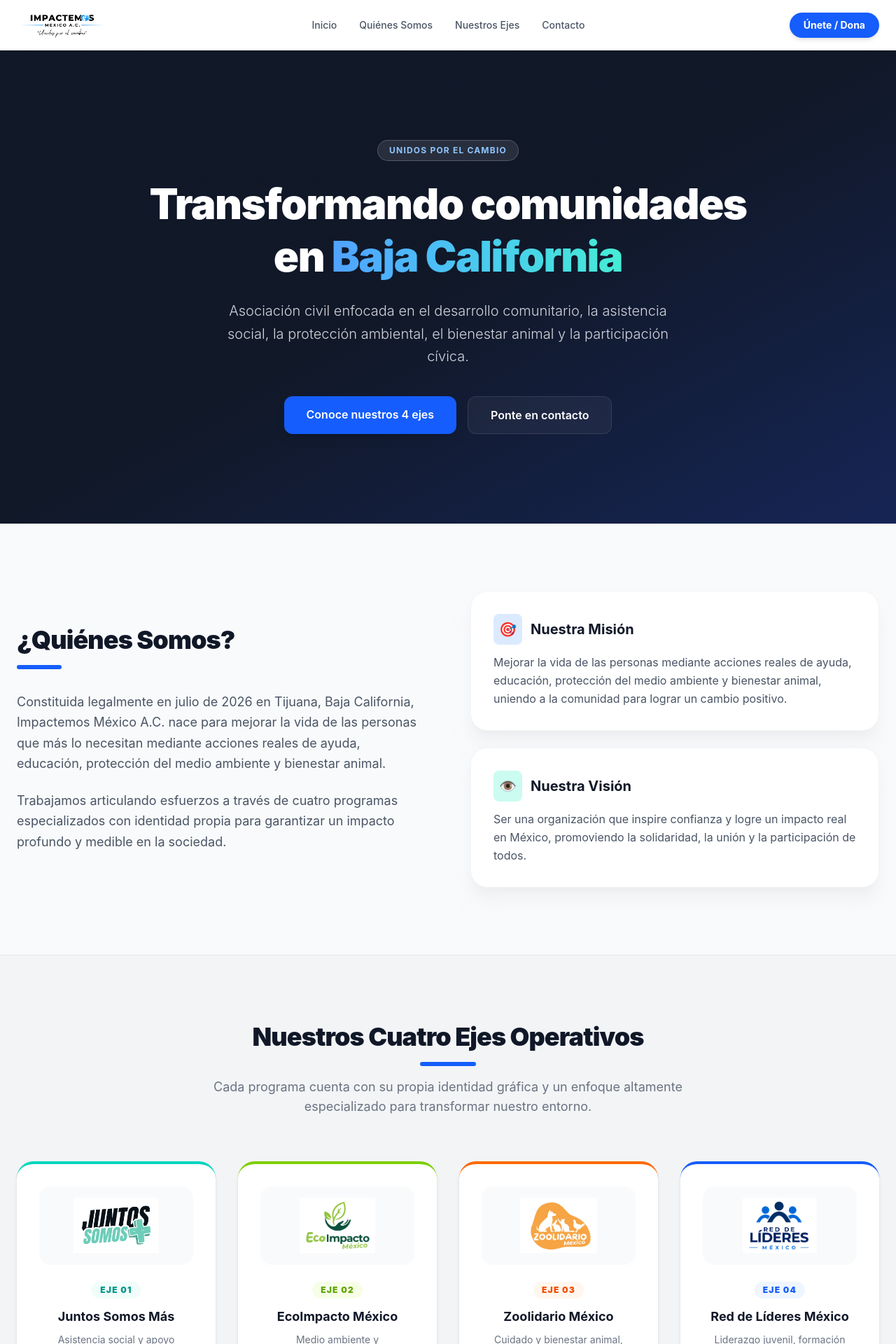
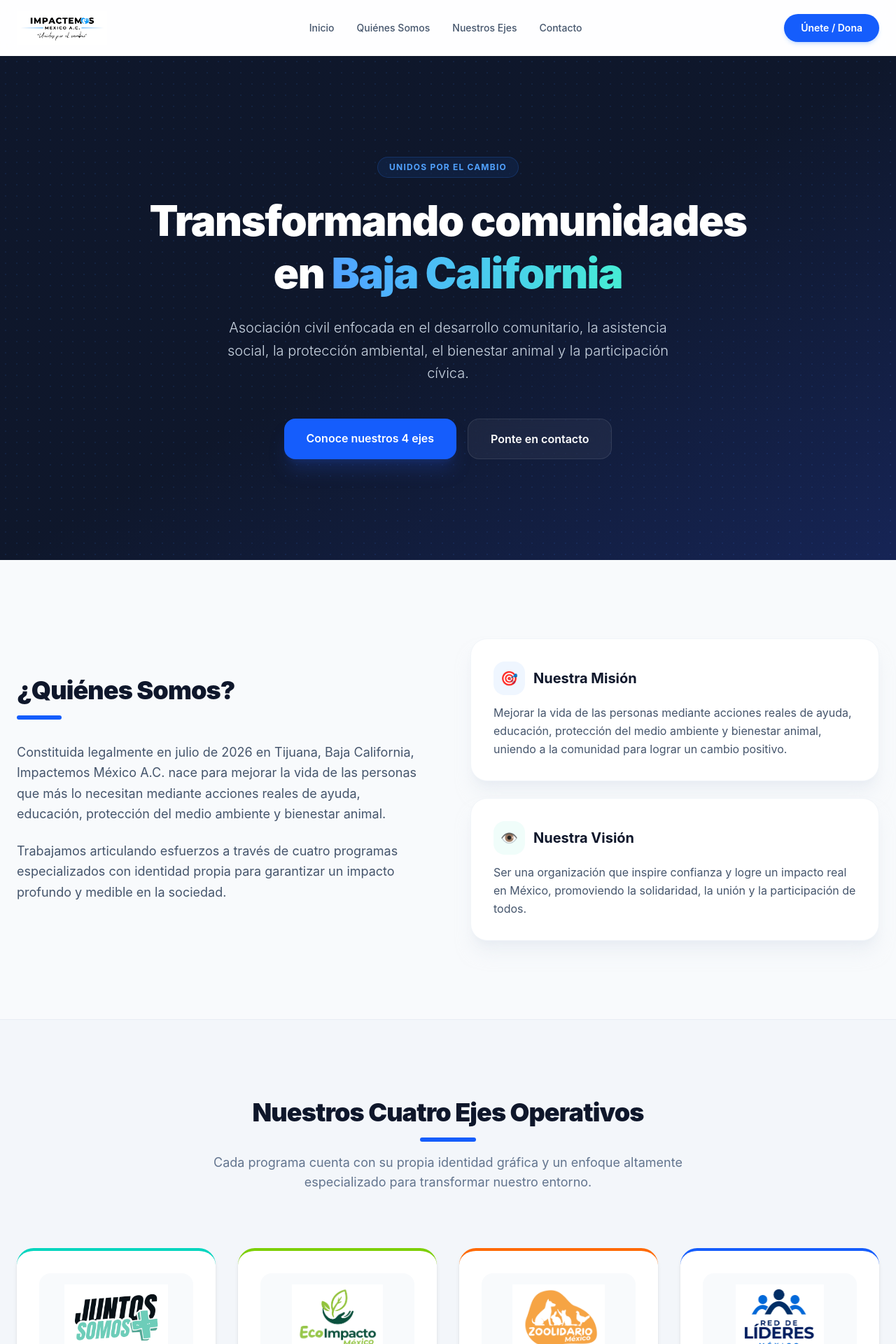
Before and after one commit to ortegayeshua-gh/impactemos-web, a React (Vite) app: page / in a window 1280 px wide. Shown: the top 1920 px of the page at 70% size. Built offline with nearby package versions, Linux system fonts and the light colour scheme.

Commit message:
Actualiza diseño visual premium con transiciones suaves

```diff
--- a/src/App.jsx
+++ b/src/App.jsx
@@ -7,81 +7,81 @@ import logoEje4 from './assets/logo-eje4.png';
 
 export default function App() {
   return (
-    <div className="min-h-screen bg-gray-50 text-gray-800 font-sans scroll-smooth">
+    <div className="min-h-screen bg-slate-50 text-slate-800 font-sans selection:bg-blue-500 selection:text-white scroll-smooth">
 
-      {/* Navegación */}
-      <header className="bg-white/90 backdrop-blur-md shadow-sm sticky top-0 z-50 transition-all duration-300">
-        <div className="max-w-7xl mx-auto px-6 py-3 flex justify-between items-center">
+      {/* Barra Superior / Header Estilo Glassmorphism */}
+      <header className="bg-white/80 backdrop-blur-md shadow-xs sticky top-0 z-50 transition-all duration-300">
+        <div className="max-w-7xl mx-auto px-6 py-4 flex justify-between items-center">
           <div className="flex items-center">
-            {/* Logotipo Principal Controlado y Elegante */}
             <img
               src={logoPrincipal}
               alt="Impactemos México A.C."
-              className="h-10 md:h-12 w-auto object-contain"
+              className="h-10 md:h-12 w-auto object-contain transition-transform duration-300 hover:scale-105"
             />
           </div>
-          <nav className="hidden md:flex space-x-8 font-medium text-sm text-gray-600">
+          <nav className="hidden md:flex space-x-8 font-medium text-sm text-slate-600">
             <a href="#inicio" className="hover:text-blue-600 transition-colors duration-200">Inicio</a>
             <a href="#quienes-somos" className="hover:text-blue-600 transition-colors duration-200">Quiénes Somos</a>
             <a href="#ejes" className="hover:text-blue-600 transition-colors duration-200">Nuestros Ejes</a>
             <a href="#contacto" className="hover:text-blue-600 transition-colors duration-200">Contacto</a>
           </nav>
-          <a href="#contacto" className="bg-blue-600 text-white px-5 py-2 rounded-full text-sm font-bold shadow-md hover:bg-blue-700 transition-all duration-300">
+          <a href="#contacto" className="bg-blue-600 text-white px-6 py-2.5 rounded-full text-sm font-semibold shadow-md shadow-blue-500/20 hover:bg-blue-700 hover:shadow-lg hover:shadow-blue-500/30 active:scale-95 transition-all duration-300">
             Únete / Dona
           </a>
         </div>
       </header>
 
-      {/* Hero Section */}
-      <section id="inicio" className="relative bg-gradient-to-br from-gray-900 via-gray-900 to-blue-950 text-white py-32 px-4 text-center overflow-hidden">
+      {/* Hero Section / Portada Dinámica */}
+      <section id="inicio" className="relative bg-gradient-to-br from-slate-900 via-slate-900 to-blue-950 text-white py-36 px-6 text-center overflow-hidden">
+        <div className="absolute inset-0 opacity-10 bg-[radial-gradient(#3b82f6_1px,transparent_1px)] [background-size:16px_16px]"></div>
         <div className="max-w-4xl mx-auto relative z-10">
-          <span className="inline-block bg-white/10 text-blue-300 border border-white/20 text-xs px-4 py-1.5 rounded-full uppercase tracking-widest font-bold mb-6 backdrop-blur-sm">
+          <span className="inline-block bg-blue-500/10 text-blue-400 border border-blue-500/20 text-xs px-4 py-1.5 rounded-full uppercase tracking-widest font-bold mb-6 backdrop-blur-md animate-pulse">
             Unidos por el cambio
           </span>
           <h1 className="text-4xl md:text-6xl font-black mb-6 tracking-tight leading-tight">
             Transformando comunidades en <span className="text-transparent bg-clip-text bg-gradient-to-r from-blue-400 to-teal-300">Baja California</span>
           </h1>
-          <p className="text-lg md:text-xl text-gray-300 mb-10 max-w-2xl mx-auto font-light leading-relaxed">
+          <p className="text-lg md:text-xl text-slate-300 mb-12 max-w-2xl mx-auto font-light leading-relaxed">
             Asociación civil enfocada en el desarrollo comunitario, la asistencia social, la protección ambiental, el bienestar animal y la participación cívica.
           </p>
           <div className="flex flex-col sm:flex-row justify-center gap-4">
-            <a href="#ejes" className="bg-blue-600 hover:bg-blue-700 text-white font-semibold px-8 py-3.5 rounded-xl shadow-lg transition-all duration-300">
+            <a href="#ejes" className="bg-blue-600 hover:bg-blue-500 text-white font-semibold px-8 py-4 rounded-2xl shadow-xl shadow-blue-900/40 hover:-translate-y-0.5 transition-all duration-300">
               Conoce nuestros 4 ejes
             </a>
-            <a href="#contacto" className="bg-white/5 hover:bg-white/10 text-white font-semibold px-8 py-3.5 rounded-xl border border-white/10 backdrop-blur-sm transition-all duration-300">
+            <a href="#contacto" className="bg-white/5 hover:bg-white/10 text-white font-semibold px-8 py-4 rounded-2xl border border-white/10 backdrop-blur-md hover:-translate-y-0.5 transition-all duration-300">
               Ponte en contacto
             </a>
           </div>
         </div>
       </section>
 
-      {/* Quiénes Somos */}
-      <section id="quienes-somos" className="py-24 px-6 max-w-7xl mx-auto">
+      {/* Quiénes Somos / Tarjetas de Misión y Visión */}
+      <section id="quienes-somos" className="py-28 px-6 max-w-7xl mx-auto">
         <div className="grid md:grid-cols-2 gap-16 items-center">
           <div>
-            <h2 className="text-3xl md:text-4xl font-black text-gray-900 mb-4 tracking-tight">¿Quiénes Somos?</h2>
+            <h2 className="text-3xl md:text-4xl font-black text-slate-900 mb-4 tracking-tight">¿Quiénes Somos?</h2>
             <div className="w-16 h-1.5 bg-blue-600 mb-8 rounded-full"></div>
-            <p className="text-gray-600 text-lg leading-relaxed mb-6">
+            <p className="text-slate-600 text-lg leading-relaxed mb-6">
               Constituida legalmente en julio de 2026 en Tijuana, Baja California, Impactemos México A.C. nace para mejorar la vida de las personas que más lo necesitan mediante acciones reales de ayuda, educación, protección del medio ambiente y bienestar animal.
             </p>
-            <p className="text-gray-600 text-lg leading-relaxed">
+            <p className="text-slate-600 text-lg leading-relaxed">
               Trabajamos articulando esfuerzos a través de cuatro programas especializados con identidad propia para garantizar un impacto profundo y medible en la sociedad.
             </p>
           </div>
           <div className="space-y-6">
-            <div className="bg-white p-8 rounded-3xl shadow-xl shadow-gray-200/50 border border-gray-100">
-              <h3 className="text-xl font-bold text-gray-900 mb-3 flex items-center gap-3">
-                <span className="bg-blue-100 text-blue-600 p-2 rounded-lg">🎯</span> Nuestra Misión
+            <div className="bg-white p-8 rounded-3xl shadow-xl shadow-slate-200/50 border border-slate-100 hover:shadow-2xl transition-shadow duration-300">
+              <h3 className="text-xl font-bold text-slate-900 mb-3 flex items-center gap-3">
+                <span className="bg-blue-50 text-blue-600 p-2.5 rounded-2xl text-xl">🎯</span> Nuestra Misión
               </h3>
-              <p className="text-gray-600 leading-relaxed">
+              <p className="text-slate-600 leading-relaxed">
                 Mejorar la vida de las personas mediante acciones reales de ayuda, educación, protección del medio ambiente y bienestar animal, uniendo a la comunidad para lograr un cambio positivo.
               </p>
             </div>
-            <div className="bg-white p-8 rounded-3xl shadow-xl shadow-gray-200/50 border border-gray-100">
-              <h3 className="text-xl font-bold text-gray-900 mb-3 flex items-center gap-3">
-                <span className="bg-teal-100 text-teal-600 p-2 rounded-lg">👁️</span> Nuestra Visión
+            <div className="bg-white p-8 rounded-3xl shadow-xl shadow-slate-200/50 border border-slate-100 hover:shadow-2xl transition-shadow duration-300">
+              <h3 className="text-xl font-bold text-slate-900 mb-3 flex items-center gap-3">
+                <span className="bg-teal-50 text-teal-600 p-2.5 rounded-2xl text-xl">👁️</span> Nuestra Visión
               </h3>
-              <p className="text-gray-600 leading-relaxed">
+              <p className="text-slate-600 leading-relaxed">
                 Ser una organización que inspire confianza y logre un impacto real en México, promoviendo la solidaridad, la unión y la participación de todos.
               </p>
             </div>
@@ -89,84 +89,84 @@ export default function App() {
         </div>
       </section>
 
-      {/* Los 4 Ejes */}
-      <section id="ejes" className="py-24 bg-gray-100 px-6 border-t border-gray-200">
+      {/* Los 4 Ejes Operativos con Animación Hover */}
+      <section id="ejes" className="py-28 bg-slate-100/70 px-6 border-t border-slate-200/60">
         <div className="max-w-7xl mx-auto">
-          <div className="text-center mb-16">
-            <h2 className="text-3xl md:text-4xl font-black text-gray-900 mb-4 tracking-tight">Nuestros Cuatro Ejes Operativos</h2>
+          <div className="text-center mb-20">
+            <h2 className="text-3xl md:text-4xl font-black text-slate-900 mb-4 tracking-tight">Nuestros Cuatro Ejes Operativos</h2>
             <div className="w-20 h-1.5 bg-blue-600 mx-auto rounded-full mb-4"></div>
-            <p className="text-gray-500 text-lg max-w-2xl mx-auto">Cada programa cuenta con su propia identidad gráfica y un enfoque altamente especializado para transformar nuestro entorno.</p>
+            <p className="text-slate-500 text-lg max-w-2xl mx-auto">Cada programa cuenta con su propia identidad gráfica y un enfoque altamente especializado para transformar nuestro entorno.</p>
           </div>
 
           <div className="grid md:grid-cols-2 lg:grid-cols-4 gap-8">
 
             {/* Eje 1 */}
-            <div className="group bg-white p-8 rounded-3xl shadow-md border-t-4 border-teal-400 hover:shadow-xl hover:-translate-y-2 transition-all duration-300 flex flex-col items-center text-center">
-              <div className="h-28 w-full flex items-center justify-center mb-6 p-2 bg-gray-50 rounded-2xl group-hover:bg-teal-50/50 transition-colors duration-300">
-                <img src={logoEje1} alt="Juntos Somos Más" className="max-h-20 w-auto object-contain group-hover:scale-105 transition-transform duration-300" />
+            <div className="group bg-white p-8 rounded-3xl shadow-md border-t-4 border-teal-400 hover:shadow-2xl hover:-translate-y-2 transition-all duration-300 flex flex-col items-center text-center">
+              <div className="h-32 w-full flex items-center justify-center mb-6 p-3 bg-slate-50 rounded-2xl group-hover:bg-teal-50/40 transition-colors duration-300">
+                <img src={logoEje1} alt="Juntos Somos Más" className="max-h-24 w-auto object-contain group-hover:scale-105 transition-transform duration-300" />
               </div>
-              <span className="text-xs font-black uppercase tracking-widest text-teal-600 bg-teal-50 px-3 py-1 rounded-full mb-3">Eje 01</span>
-              <h3 className="text-lg font-bold text-gray-900 mb-2">Juntos Somos Más</h3>
-              <p className="text-gray-500 text-sm leading-relaxed mb-6 flex-grow">Asistencia social y apoyo comunitario para grupos vulnerables mediante centros de acopio y brigadas.</p>
-              <span className="text-xs font-bold text-gray-400 uppercase tracking-wider">Programa Asistencial</span>
+              <span className="text-xs font-black uppercase tracking-widest text-teal-600 bg-teal-50 px-3.5 py-1.5 rounded-full mb-3">Eje 01</span>
+              <h3 className="text-lg font-bold text-slate-900 mb-2">Juntos Somos Más</h3>
+              <p className="text-slate-500 text-sm leading-relaxed mb-6 flex-grow">Asistencia social y apoyo comunitario para grupos vulnerables mediante centros de acopio y brigadas.</p>
+              <span className="text-xs font-bold text-slate-400 uppercase tracking-wider">Programa Asistencial</span>
             </div>
 
             {/* Eje 2 */}
-            <div className="group bg-white p-8 rounded-3xl shadow-md border-t-4 border-lime-500 hover:shadow-xl hover:-translate-y-2 transition-all duration-300 flex flex-col items-center text-center">
-              <div className="h-28 w-full flex items-center justify-center mb-6 p-2 bg-gray-50 rounded-2xl group-hover:bg-lime-50/50 transition-colors duration-300">
-                <img src={logoEje2} alt="EcoImpacto México" className="max-h-20 w-auto object-contain group-hover:scale-105 transition-transform duration-300" />
+            <div className="group bg-white p-8 rounded-3xl shadow-md border-t-4 border-lime-500 hover:shadow-2xl hover:-translate-y-2 transition-all duration-300 flex flex-col items-center text-center">
+              <div className="h-32 w-full flex items-center justify-center mb-6 p-3 bg-slate-50 rounded-2xl group-hover:bg-lime-50/40 transition-colors duration-300">
+                <img src={logoEje2} alt="EcoImpacto México" className="max-h-24 w-auto object-contain group-hover:scale-105 transition-transform duration-300" />
               </div>
-              <span className="text-xs font-black uppercase tracking-widest text-lime-600 bg-lime-50 px-3 py-1 rounded-full mb-3">Eje 02</span>
-              <h3 className="text-lg font-bold text-gray-900 mb-2">EcoImpacto México</h3>
-              <p className="text-gray-500 text-sm leading-relaxed mb-6 flex-grow">Medio ambiente y sustentabilidad, reforestación urbana, huertos y recuperación de espacios.</p>
-              <span className="text-xs font-bold text-gray-400 uppercase tracking-wider">Programa Ecológico</span>
+              <span className="text-xs font-black uppercase tracking-widest text-lime-600 bg-lime-50 px-3.5 py-1.5 rounded-full mb-3">Eje 02</span>
+              <h3 className="text-lg font-bold text-slate-900 mb-2">EcoImpacto México</h3>
+              <p className="text-slate-500 text-sm leading-relaxed mb-6 flex-grow">Medio ambiente y sustentabilidad, reforestación urbana, huertos y recuperación de espacios.</p>
+              <span className="text-xs font-bold text-slate-400 uppercase tracking-wider">Programa Ecológico</span>
             </div>
 
             {/* Eje 3 */}
-            <div className="group bg-white p-8 rounded-3xl shadow-md border-t-4 border-orange-500 hover:shadow-xl hover:-translate-y-2 transition-all duration-300 flex flex-col items-center text-center">
-              <div className="h-28 w-full flex items-center justify-center mb-6 p-2 bg-gray-50 rounded-2xl group-hover:bg-orange-50/50 transition-colors duration-300">
-                <img src={logoEje3} alt="Zoolidario México" className="max-h-20 w-auto object-contain group-hover:scale-105 transition-transform duration-300" />
+            <div className="group bg-white p-8 rounded-3xl shadow-md border-t-4 border-orange-500 hover:shadow-2xl hover:-translate-y-2 transition-all duration-300 flex flex-col items-center text-center">
+              <div className="h-32 w-full flex items-center justify-center mb-6 p-3 bg-slate-50 rounded-2xl group-hover:bg-orange-50/40 transition-colors duration-300">
+                <img src={logoEje3} alt="Zoolidario México" className="max-h-24 w-auto object-contain group-hover:scale-105 transition-transform duration-300" />
               </div>
-              <span className="text-xs font-black uppercase tracking-widest text-orange-600 bg-orange-50 px-3 py-1 rounded-full mb-3">Eje 03</span>
-              <h3 className="text-lg font-bold text-gray-900 mb-2">Zoolidario México</h3>
-              <p className="text-gray-500 text-sm leading-relaxed mb-6 flex-grow">Cuidado y bienestar animal, tenencia responsable, fomento a la adopción y salud preventiva.</p>
-              <span className="text-xs font-bold text-gray-400 uppercase tracking-wider">Programa Animal</span>
+              <span className="text-xs font-black uppercase tracking-widest text-orange-600 bg-orange-50 px-3.5 py-1.5 rounded-full mb-3">Eje 03</span>
+              <h3 className="text-lg font-bold text-slate-900 mb-2">Zoolidario México</h3>
+              <p className="text-slate-500 text-sm leading-relaxed mb-6 flex-grow">Cuidado y bienestar animal, tenencia responsable, fomento a la adopción y salud preventiva.</p>
+              <span className="text-xs font-bold text-slate-400 uppercase tracking-wider">Programa Animal</span>
             </div>
 
             {/* Eje 4 */}
-            <div className="group bg-white p-8 rounded-3xl shadow-md border-t-4 border-blue-600 hover:shadow-xl hover:-translate-y-2 transition-all duration-300 flex flex-col items-center text-center">
-              <div className="h-28 w-full flex items-center justify-center mb-6 p-2 bg-gray-50 rounded-2xl group-hover:bg-blue-50/50 transition-colors duration-300">
-                <img src={logoEje4} alt="Red de Líderes México" className="max-h-20 w-auto object-contain group-hover:scale-105 transition-transform duration-300" />
+            <div className="group bg-white p-8 rounded-3xl shadow-md border-t-4 border-blue-600 hover:shadow-2xl hover:-translate-y-2 transition-all duration-300 flex flex-col items-center text-center">
+              <div className="h-32 w-full flex items-center justify-center mb-6 p-3 bg-slate-50 rounded-2xl group-hover:bg-blue-50/40 transition-colors duration-300">
+                <img src={logoEje4} alt="Red de Líderes México" className="max-h-24 w-auto object-contain group-hover:scale-105 transition-transform duration-300" />
               </div>
-              <span className="text-xs font-black uppercase tracking-widest text-blue-600 bg-blue-50 px-3 py-1 rounded-full mb-3">Eje 04</span>
-              <h3 className="text-lg font-bold text-gray-900 mb-2">Red de Líderes México</h3>
-              <p className="text-gray-500 text-sm leading-relaxed mb-6 flex-grow">Liderazgo juvenil, formación cívica, capacitación digital y foros de participación ciudadana.</p>
-              <span className="text-xs font-bold text-gray-400 uppercase tracking-wider">Programa Cívico</span>
+              <span className="text-xs font-black uppercase tracking-widest text-blue-600 bg-blue-50 px-3.5 py-1.5 rounded-full mb-3">Eje 04</span>
+              <h3 className="text-lg font-bold text-slate-900 mb-2">Red de Líderes México</h3>
+              <p className="text-slate-500 text-sm leading-relaxed mb-6 flex-grow">Liderazgo juvenil, formación cívica, capacitación digital y foros de participación ciudadana.</p>
+              <span className="text-xs font-bold text-slate-400 uppercase tracking-wider">Programa Cívico</span>
             </div>
 
           </div>
         </div>
       </section>
 
-      {/* Footer */}
-      <footer id="contacto" className="bg-gray-900 text-white py-16 px-6">
+      {/* Footer / Contacto Elegante */}
+      <footer id="contacto" className="bg-slate-900 text-white py-20 px-6">
         <div className="max-w-7xl mx-auto grid md:grid-cols-2 gap-12 items-center">
           <div>
-            <img src={logoPrincipal} alt="Impactemos México A.C." className="h-10 w-auto mb-4 brightness-0 invert opacity-90 object-contain" />
-            <p className="text-gray-400 text-sm mb-3 max-w-sm leading-relaxed">
+            <img src={logoPrincipal} alt="Impactemos México A.C." className="h-11 w-auto mb-6 brightness-0 invert opacity-90 object-contain" />
+            <p className="text-slate-400 text-sm mb-3 max-w-sm leading-relaxed">
               C. Victoriano Huerta 2, Col. El Mirador, C.P. 22204, Tijuana, Baja California, México.
             </p>
-            <p className="text-gray-400 text-sm">
+            <p className="text-slate-400 text-sm">
               Escríbenos: <a href="mailto:impactemosmx@gmail.com" className="text-blue-400 hover:underline font-medium">impactemosmx@gmail.com</a>
             </p>
           </div>
           <div className="flex flex-col md:items-end justify-center">
-            <h4 className="text-base font-bold mb-3 text-white">Conecta con nosotros</h4>
+            <h4 className="text-base font-bold mb-4 text-white">Conecta con nosotros</h4>
             <div className="flex flex-wrap gap-3 text-sm font-medium mb-6">
-              <span className="bg-white/10 px-4 py-2 rounded-full text-blue-300">Instagram: @impactemosmx</span>
-              <span className="bg-white/10 px-4 py-2 rounded-full text-blue-300">Facebook: @impactemosmx</span>
+              <span className="bg-white/10 px-4 py-2 rounded-full text-blue-300 hover:bg-white/15 transition-colors cursor-pointer">Instagram: @impactemosmx</span>
+              <span className="bg-white/10 px-4 py-2 rounded-full text-blue-300 hover:bg-white/15 transition-colors cursor-pointer">Facebook: @impactemosmx</span>
             </div>
-            <p className="text-xs text-gray-500">&copy; 2027 Impactemos México A.C. Todos los derechos reservados.</p>
+            <p className="text-xs text-slate-500">&copy; 2027 Impactemos México A.C. Todos los derechos reservados.</p>
           </div>
         </div>
       </footer>
```
